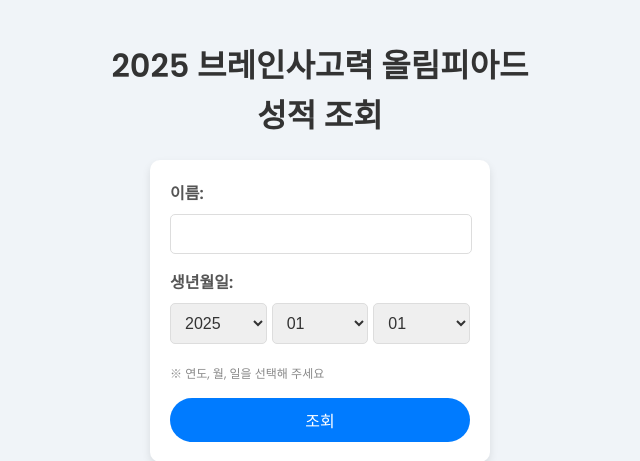
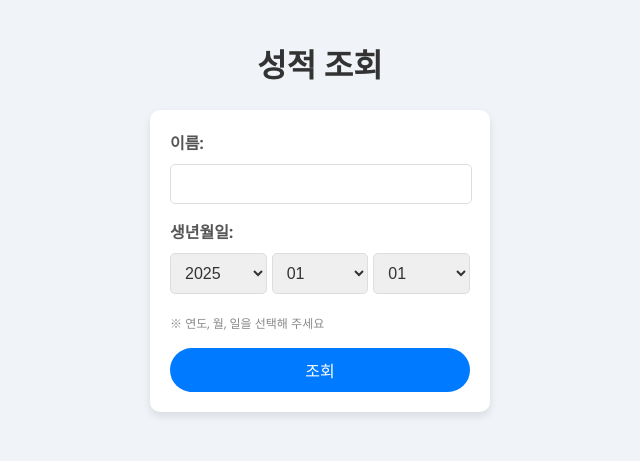
Before and after one commit to minkwang604/brain-olympiad-2025, a Flask app: page / in a window 1280 px wide. Shown: the part 201-662 px from the top of the page, without its empty margins (320-960 px from the left). Run offline with Flask 2, Linux system fonts and the light colour scheme; some libraries are stand-ins or nearby versions.

Commit message:
fourth commit

```diff
--- a/templates/index.html
+++ b/templates/index.html
@@ -122,7 +122,7 @@
 
   <div class="banner"></div>
 
-  <h1>2025 브레인사고력 올림피아드 <br/> 성적 조회 <br/></h1>
+  <h1> 성적 조회 <br/></h1>
   <form id="scoreForm">
     <label for="name">이름:</label>
     <input type="text" id="name" name="name" required>
@@ -173,13 +173,15 @@
             $('#overlay').show();
 
             Swal.fire({
-              title: '2025 브레인사고력올림피아드',
+              // title: '2025 브레인사고력올림피아드',
               html: `
-                <div style="font-size: 24px; font-weight: bold; color: #d9534f; margin-top: 10px;">
+                <div style="font-size: 40px; font-weight: bold; color: #d9534f; margin-top: 10px;">
                   ${data.award}
                 </div>
+                <div style="font-size: 24px; margin-top: 16px;">
+                  수상을 진심으로 축하드립니다! <br>
+                </div>
                 <div style="margin-top: 10px;">
-                  수상을 진심으로 축하드립니다! <br>
                   본선 대회 참석 대상자입니다.
                 </div>
               `,
```
